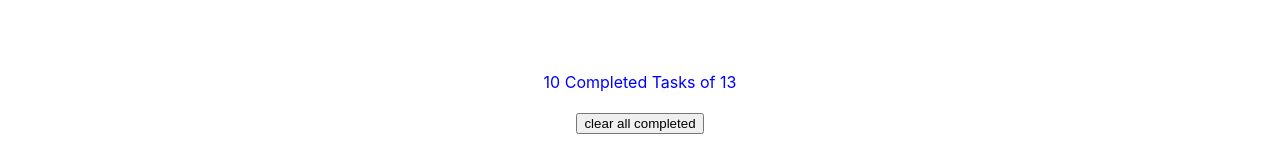
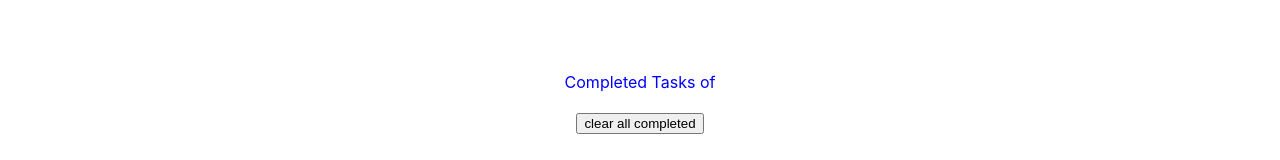
Before and after one commit to AndresNei20/Web-2024-1, a React (Vite) app in the folder ToDo-app/: page / in a window 1280 px wide. Shown: the part 486-646 px from the top of the page. Built offline with nearby package versions, Linux system fonts and the light colour scheme.

Commit message:
deleted info component

```diff
--- a/ToDo-app/src/components/Footer/Footer.jsx
+++ b/ToDo-app/src/components/Footer/Footer.jsx
@@ -1,11 +1,10 @@
 import { Button } from '../Button/Button'
-import { Info } from '../Info/Info'
 import './Footer.css'
 
 export const Footer = () => {
   return (
     <div className='footer-tasks'>
-    <Info></Info>
+    <p>{/* {completed} */} Completed Tasks of {/* {total} */}</p>
     <Button text="clear all completed"></Button>
     </div>
   )
--- a/ToDo-app/src/components/Info/Info.jsx
+++ /dev/null
@@ -1,10 +0,0 @@
-import './Info.css'
-
-const completed = 10
-const total = 13
-
-export const Info = (/* {completed,total} */) => {
-  return (
-    <p>{completed} Completed Tasks of {total}</p>
-  )
-}
```
Also changed, not shown: ToDo-app/src/components/Info/Info.css (deleted).
